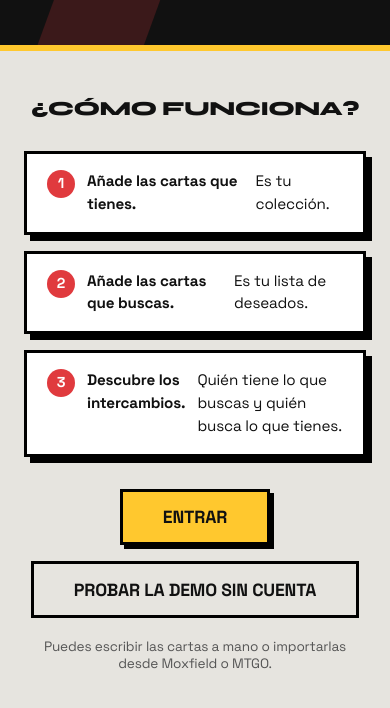
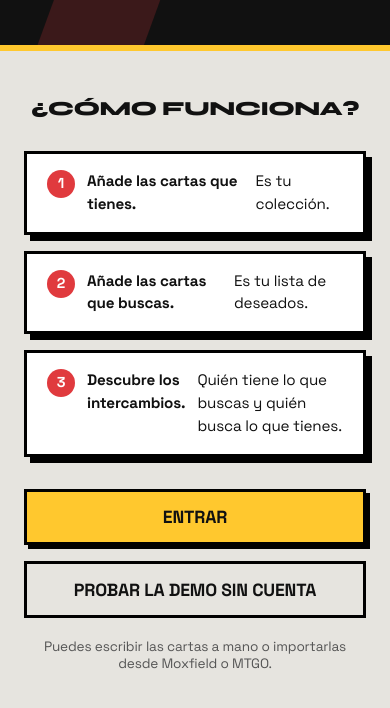
Before and after one commit to proyectodeuntai/Super-Magic-Tool, a plain HTML site: page index.html in a window 390 px wide. Shown: the part 268-976 px from the top of the page. Drawn offline with Linux system fonts and the light colour scheme.

Commit message:
## Centra el botón de demo y alinea los botones de la portada

```diff
--- a/css/style.css
+++ b/css/style.css
@@ -1896,6 +1896,21 @@ h2 {
   gap: 1rem;
 }
 
+.landing-actions .landing-cta {
+  min-width: 240px;
+  text-align: center;
+}
+
+@media (max-width: 600px) {
+  .landing-actions {
+    flex-direction: column;
+    align-items: stretch;
+  }
+  .landing-actions .landing-cta {
+    width: 100%;
+  }
+}
+
 .landing-cta {
   display: inline-block;
   font-size: 1.1rem;
@@ -1982,6 +1997,12 @@ h2 {
   margin-top: 1.25rem;
   padding-top: 1.25rem;
   border-top: 2px dashed var(--border);
+  text-align: center;
+}
+
+.auth-demo-btn {
+  display: inline-block;
+  width: auto;
 }
 
 .demo-banner {
```
Also changed, not shown: structure.html (+1 -1 lines).
